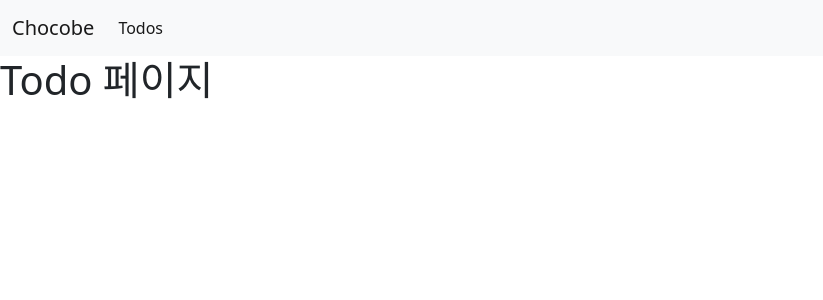
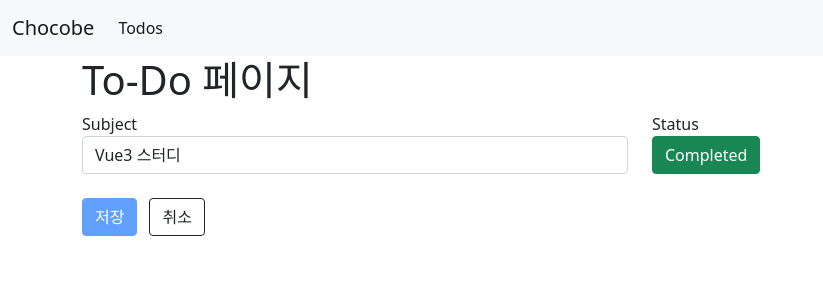
Before and after one commit to Chocobe/-Study-Vue3, a Vue app in the folder 01-코지코더/vue3-todo/: page /todos/1 in a window 1280 px wide. Shown: the top 300 px of the page, without its empty margins (0-823 px from the left). Built offline with nearby package versions, Linux system fonts and the light colour scheme; data requests are answered from the project's data file.

Commit message:
Lifecycle Hook 정리

```diff
--- a/01-코지코더/vue3-todo/db.json
+++ b/01-코지코더/vue3-todo/db.json
@@ -16,8 +16,8 @@
       "id": 3
     },
     {
-      "subject": "333",
-      "completed": true,
+      "subject": "3333",
+      "completed": false,
       "id": 6
     }
   ]
--- a/01-코지코더/vue3-todo/package.json
+++ b/01-코지코더/vue3-todo/package.json
@@ -10,6 +10,7 @@
   "dependencies": {
     "axios": "^0.24.0",
     "core-js": "^3.6.5",
+    "lodash": "^4.17.21",
     "vue": "^3.0.0",
     "vue-router": "^4.0.0-0",
     "vuex": "^4.0.0-0"
--- a/01-코지코더/vue3-todo/src/App.vue
+++ b/01-코지코더/vue3-todo/src/App.vue
@@ -17,7 +17,9 @@
     </div>
   </nav>
 
-  <router-view />
+  <div class="container">
+    <router-view />
+  </div>
 </template>
 
 <script>
--- /dev/null
+++ b/01-코지코더/vue3-todo/src/components/Toast.vue
@@ -0,0 +1,33 @@
+<template>
+  <div
+    class="alert alert-success toast-box"
+    :class="`alert-${type}`"
+    role="alert"
+  >
+    {{ message }}
+  </div>
+</template>
+
+<script>
+export default {
+  props: {
+    message: {
+      type: String,
+      default: "기본값",
+    },
+
+    type: {
+      type: String,
+      default: "success",
+    },
+  },
+};
+</script>
+
+<style scoped lang="scss">
+.toast-box {
+  position: fixed;
+  top: 10px;
+  right: 10px;
+}
+</style>
--- a/01-코지코더/vue3-todo/src/views/todos/Todos.vue
+++ b/01-코지코더/vue3-todo/src/views/todos/Todos.vue
@@ -1,7 +1,5 @@
 <template>
-  <router-view />
-
-  <div class="container">
+  <div>
     <h2>Todo List</h2>
 
     <input
--- a/01-코지코더/vue3-todo/src/views/todos/_ID.vue
+++ b/01-코지코더/vue3-todo/src/views/todos/_ID.vue
@@ -1,15 +1,146 @@
 <template>
-  <h1>Todo 페이지</h1>
+  <h1>To-Do 페이지</h1>
+
+  <div v-if="loading">Loading..</div>
+
+  <form v-else @submit.prevent="saveTodo">
+    <div class="row">
+      <div class="col-6">
+        <label>Subject</label>
+        <input v-model="todo.subject" type="text" class="form-control" />
+      </div>
+
+      <div class="col-6">
+        <label>Status</label>
+        <div>
+          <button
+            type="button"
+            class="btn btn-success"
+            :class="todo.completed ? 'btn-success' : 'btn-danger'"
+            @click="toggleTodoStatus"
+          >
+            {{ todo.completed ? "Completed" : "Incompleted" }}
+          </button>
+        </div>
+      </div>
+    </div>
+
+    <div class="mt-4 d-flex" style="gap: 12px">
+      <button type="submit" class="btn btn-primary" :disabled="!isChanged">
+        저장
+      </button>
+      <button class="btn btn-outline-dark" @click="moveToTodoListPage">
+        취소
+      </button>
+    </div>
+  </form>
+
+  <toast v-if="showToast" :message="toastMessage" :type="toastAlertType" />
 </template>
 
 <script>
-import { useRoute } from "vue-router";
+import { ref, computed, onUnmounted } from "vue";
+import { useRoute, useRouter } from "vue-router";
+import axios from "axios";
+import _ from "lodash";
+
+import Toast from "@/components/Toast.vue";
 
 export default {
   setup() {
     const route = useRoute();
+    const router = useRouter();
 
-    console.log(route.params.id);
+    const todo = ref(null);
+    const originTodo = ref(null);
+
+    const isChanged = computed(() => {
+      return !_.isEqual(todo.value, originTodo.value);
+    });
+
+    const showToast = ref(false);
+    const toastMessage = ref("");
+    const toastAlertType = ref("success");
+
+    const loading = ref(true);
+    const timeoutID = ref(null);
+
+    const getTodo = async () => {
+      try {
+        const response = await axios.get(`http://localhost:3000/todos`, {
+          params: route.params,
+        });
+
+        todo.value = { ...response.data?.[0] };
+        originTodo.value = { ...response.data?.[0] };
+        loading.value = false;
+      } catch (_e) {
+        triggerToast("[로딩 실패] 잠시 후 다시 시도해 주세요", "danger");
+      }
+    };
+    getTodo();
+
+    const toggleTodoStatus = () => {
+      const { completed } = todo.value;
+      todo.value.completed = !completed;
+    };
+
+    const triggerToast = (message, type = "success") => {
+      const { value } = showToast;
+
+      toastMessage.value = message;
+      toastAlertType.value = type;
+      showToast.value = !value;
+
+      timeoutID.value = setTimeout(() => {
+        showToast.value = false;
+        toastMessage.value = "";
+      }, 2000);
+    };
+
+    const saveTodo = async () => {
+      try {
+        const response = await axios.put(
+          `http://localhost:3000/todos/${todo.value.id}`,
+          {
+            ...todo.value,
+          },
+        );
+
+        originTodo.value = { ...response.data };
+        todo.value = { ...response.data };
+
+        triggerToast("저장 완료 🐫", "success");
+      } catch (_e) {
+        triggerToast("[저장 실패] 잠시 후 다시 실행해 주세요", "danger");
+      }
+    };
+
+    const moveToTodoListPage = () => {
+      router.push({
+        name: "todos",
+      });
+    };
+
+    onUnmounted(() => {
+      clearTimeout(timeoutID);
+    });
+
+    return {
+      todo,
+      loading,
+      isChanged,
+      showToast,
+      toastMessage,
+      toastAlertType,
+      toggleTodoStatus,
+      saveTodo,
+      moveToTodoListPage,
+    };
+  },
+
+  components: {
+    Toast,
   },
 };
 </script>
--- /dev/null
+++ b/01-코지코더/vue3-todo/vue.config.js
@@ -0,0 +1,5 @@
+module.exports = {
+  devServer: {
+    overlay:false,
+  }
+}
```
Also changed, not shown: 2 other files (tests, documents, lock files or other folders).
